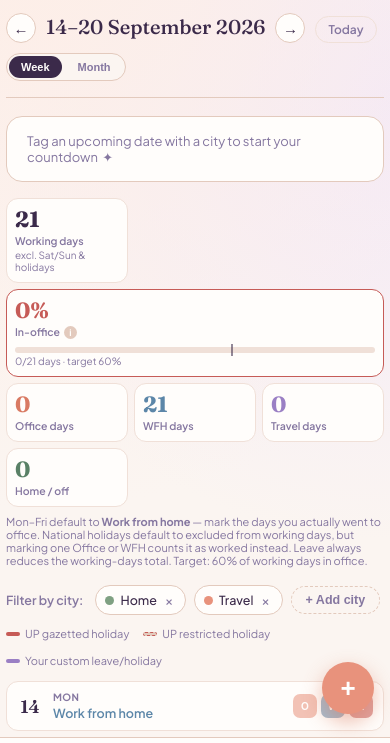
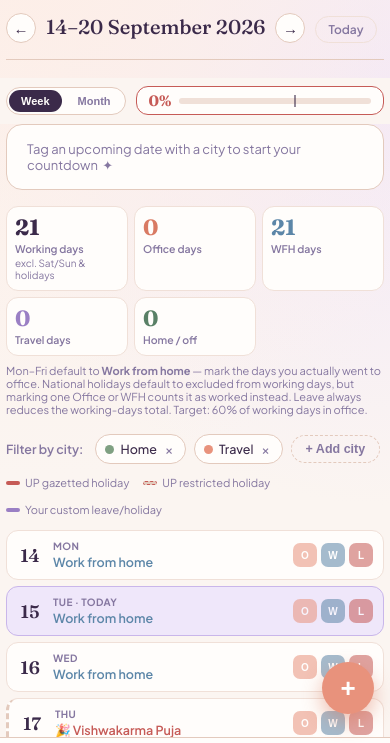
Before and after one commit to Sarthak-official-1997/timesheet-tool, a website: page index.html in a window 390 px wide. Shown: the part 52-795 px from the top of the page. Drawn offline with Linux system fonts and the light colour scheme.

Commit message:
added magical sticky bar and some other things

```diff
--- a/index.html
+++ b/index.html
@@ -158,7 +158,7 @@
   .tooltip li{margin-bottom:2px;}
   .tooltip li.done{opacity:0.55; text-decoration:line-through;}
 
-  .overlay{ position:fixed; inset:0; background:rgba(59,42,74,0.45); display:flex; align-items:center; justify-content:center; z-index:100; padding:20px; opacity:0; visibility:hidden; pointer-events:none; transition:opacity .18s ease; }
+  .overlay{ position:fixed; inset:0; background:rgba(59,42,74,0.45); display:flex; align-items:center; justify-content:center; z-index:300; padding:20px; opacity:0; visibility:hidden; pointer-events:none; transition:opacity .18s ease; }
   .overlay.show{opacity:1; visibility:visible; pointer-events:auto;}
   .modal{ background:var(--paper-raised); width:100%; max-width:480px; max-height:90vh; overflow-y:auto; border-radius:18px; padding:26px; border:1px solid var(--line-strong); position:relative; transform:scale(0.95) translateY(6px); transition:transform .18s ease; }
   .overlay.show .modal{transform:scale(1) translateY(0);}
@@ -202,12 +202,28 @@
   .bottom-bar{ display:none; }
   .fab{ display:none; }
   .fab-sheet{ display:none; }
+  .sticky-strip{ display:none; }
 
   @media (max-width:640px){
     .util-actions{ display:none; }
-    .view-toggle{ display:flex; gap:4px; background:var(--paper); border:1px solid var(--line-strong); border-radius:20px; padding:2px; }
+
+    .sticky-strip{
+      display:flex; align-items:center; gap:10px;
+      position:sticky; top:env(safe-area-inset-top, 0px); z-index:90;
+      background:var(--paper); padding:8px 0; margin:0 -6px; padding-inline:6px;
+      border-bottom:1px solid transparent; transition:box-shadow .15s ease, border-color .15s ease;
+    }
+    .sticky-strip.stuck{ box-shadow:0 6px 14px rgba(59,42,74,0.1); border-bottom-color:var(--line-strong); }
+    .view-toggle{ display:flex; gap:4px; background:var(--paper-raised); border:1px solid var(--line-strong); border-radius:20px; padding:2px; flex-shrink:0; }
     .vt-btn{ border:none; background:none; font-size:11px; font-weight:700; color:var(--ink-soft); padding:5px 12px; border-radius:16px; cursor:pointer; }
     .vt-btn.active{ background:var(--ink); color:var(--paper-raised); }
+    #stickyPercentWrap{ flex:1; min-width:0; }
+    #stickyPercentWrap .stat-card.percent{ padding:6px 12px; display:flex; align-items:center; gap:8px; }
+    #stickyPercentWrap .stat-num{ font-size:15px; flex-shrink:0; }
+    #stickyPercentWrap .stat-label{ display:none; }
+    #stickyPercentWrap .stat-sub{ display:none; }
+    #stickyPercentWrap .pct-bar-track{ flex:1; margin:0; }
+    .stats-row .stat-card.percent{ display:none; }
 
     .bottom-bar{ display:flex; justify-content:space-around; position:fixed; left:0; right:0; bottom:0; z-index:150; background:var(--paper-raised); border-top:1px solid var(--line-strong); padding:8px 4px calc(8px + env(safe-area-inset-bottom, 0px)); }
     .bb-tab{ display:flex; flex-direction:column; align-items:center; gap:2px; border:none; background:none; font-size:10px; font-weight:700; color:var(--ink-soft); padding:4px 10px; cursor:pointer; font-family:'Plus Jakarta Sans',sans-serif; }
@@ -259,7 +275,7 @@
   }
 
   @media (max-width:640px){
-    .app{padding:16px 6px calc(78px + env(safe-area-inset-bottom, 0px));}
+    .app{padding:16px 6px calc(150px + env(safe-area-inset-bottom, 0px));}
     .grid{grid-auto-rows:58px; gap:3px;}
     .weekdays div{padding:0 2px 6px; font-size:10px;}
     .cell{padding:3px 3px 2px; border-radius:8px;}
@@ -291,10 +307,6 @@
       <div class="month-label" id="monthLabel"></div>
       <button class="nav-btn" id="nextMonth">&rarr;</button>
       <button class="pill-btn" id="gotoToday">Today</button>
-      <div class="view-toggle" id="viewToggle">
-        <button type="button" class="vt-btn" data-mode="week">Week</button>
-        <button type="button" class="vt-btn" data-mode="month">Month</button>
-      </div>
       <div class="util-actions">
         <button class="pill-btn" id="settingsBtn">⚙ Quick actions</button>
         <button class="pill-btn" id="syncBtn">Cloud sync</button>
@@ -302,6 +314,15 @@
         <button class="pill-btn" id="installBtn" hidden>⬇ Install app</button>
       </div>
     </div>
+  </div>
+
+  <div id="stickyStripSentinel"></div>
+  <div class="sticky-strip" id="stickyStrip">
+    <div class="view-toggle" id="viewToggle">
+      <button type="button" class="vt-btn" data-mode="week">Week</button>
+      <button type="button" class="vt-btn" data-mode="month">Month</button>
+    </div>
+    <div id="stickyPercentWrap"></div>
   </div>
 
   <div class="countdown" id="countdown"></div>
@@ -569,6 +590,9 @@ function updateSyncPill(ok, errored){
 }
 document.getElementById('syncBtn').addEventListener('click', ()=>{
   const c = cloudConfig();
+  if(isCloudConfigured()){
+    if(!confirm('Cloud sync is already on.\n\nSync code: ' + getSyncId() + '\n\nChange the Supabase URL/key or sync code?')) return;
+  }
   const url = prompt('Supabase Project URL (from your free project settings):', c.url || 'https://xxxx.supabase.co');
   if(url===null) return;
   const key = prompt('Supabase anon public API key:', c.key || '');
@@ -747,21 +771,23 @@ function computeMonthStats(data, y, m){
 }
 function renderStats(data, y, m){
   const s = computeMonthStats(data, y, m);
-  const el = document.getElementById('statsRow');
   const pctClass = s.officePercent >= 60 ? 'ok' : 'low';
-  el.innerHTML = `
-    <div class="stat-card working"><div class="stat-num">${s.workingDays}</div><div class="stat-label">Working days</div><div class="stat-sub">excl. Sat/Sun &amp; holidays</div></div>
+  const percentCardHtml = `
     <div class="stat-card percent ${pctClass}">
       <div class="stat-num">${s.officePercent}%</div>
       <div class="stat-label">In-office<span class="info-dot" title="Office days ÷ Working days. Working days = weekdays − official holidays − leave taken. WFH and travel days count as worked, but not toward this %.">i</span></div>
       <div class="pct-bar-track"><div class="pct-bar-fill ${pctClass}" style="width:${Math.min(s.officePercent,100)}%"></div><div class="pct-bar-target"></div></div>
       <div class="stat-sub">${s.officeDays}/${s.workingDays} days · target 60%</div>
-    </div>
+    </div>`;
+  document.getElementById('statsRow').innerHTML = `
+    <div class="stat-card working"><div class="stat-num">${s.workingDays}</div><div class="stat-label">Working days</div><div class="stat-sub">excl. Sat/Sun &amp; holidays</div></div>
+    ${percentCardHtml}
     <div class="stat-card office"><div class="stat-num">${s.officeDays}</div><div class="stat-label">Office days</div></div>
     <div class="stat-card wfh"><div class="stat-num">${s.wfhDays}</div><div class="stat-label">WFH days</div></div>
     <div class="stat-card travel"><div class="stat-num">${s.travelDays}</div><div class="stat-label">Travel days</div></div>
     <div class="stat-card home"><div class="stat-num">${s.homeDays}</div><div class="stat-label">Home / off</div></div>
   `;
+  document.getElementById('stickyPercentWrap').innerHTML = percentCardHtml;
 }
 
 /* ---------- Calendar rendering ---------- */
@@ -1048,6 +1074,8 @@ function showTagForm(bar, addBtn){
 async function openModal(day){
   hideTooltip();
   document.querySelectorAll('.cell.touch-active').forEach(c=>c.classList.remove('touch-active'));
+  const fs = document.getElementById('fabSheet');
+  if(fs) fs.hidden = true;
   selectedDay = day;
   const key = monthKey(viewDate);
   const data = await loadMonth(key);
@@ -1233,6 +1261,14 @@ document.querySelectorAll('.vt-btn').forEach(btn=>{
   btn.addEventListener('click', ()=>setCalMode(btn.dataset.mode));
 });
 
+if('IntersectionObserver' in window){
+  const stickyStrip = document.getElementById('stickyStrip');
+  const sentinel = document.getElementById('stickyStripSentinel');
+  new IntersectionObserver(([entry])=>{
+    stickyStrip.classList.toggle('stuck', !entry.isIntersecting);
+  }, {threshold:0}).observe(sentinel);
+}
+
 document.addEventListener('keydown', (e)=>{
   if(e.key==='Escape'){ closeModal(); closeSettingsModal(); }
   const modalOpen = document.getElementById('overlay').classList.contains('show') || document.getElementById('settingsOverlay').classList.contains('show');
@@ -1249,6 +1285,8 @@ document.addEventListener('click', (e)=>{
 window.addEventListener('scroll', ()=>{
   hideTooltip();
   document.querySelectorAll('.cell.touch-active').forEach(c=>c.classList.remove('touch-active'));
+  const fs = document.getElementById('fabSheet');
+  if(fs && !fs.hidden) fs.hidden = true;
 }, {passive:true});
 
 document.getElementById('prevMonth').addEventListener('click', stepBack);
```
